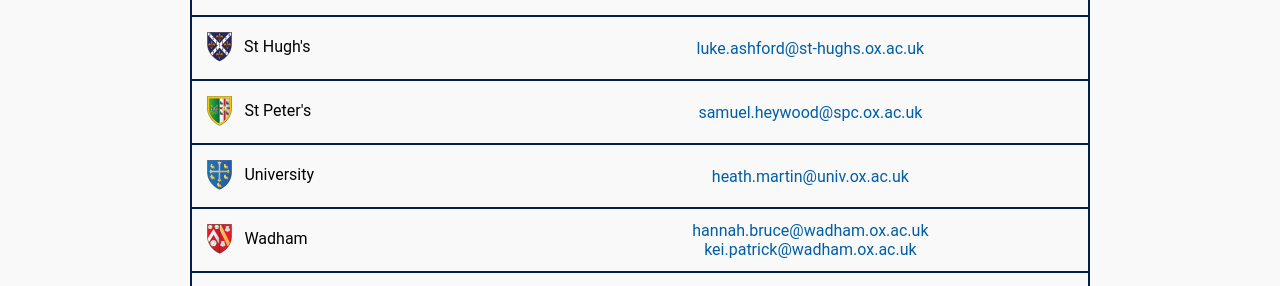
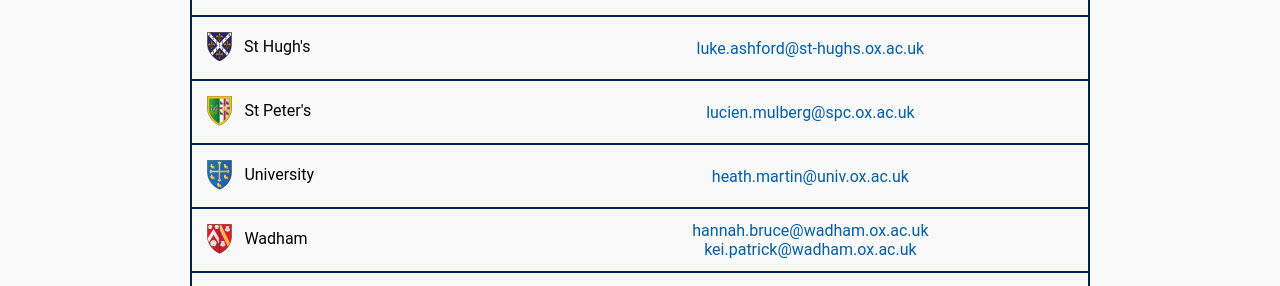
Before and after one commit to OUBaC/OUBaC.github.io, a Jekyll site: the page built from college-captains.html, in a window 1280 px wide and 900 px high, scrolled down 1047 px. Shown: the part 513-799 px from the top of the window. Built offline with Jekyll 4.4.1, drawn with Linux system fonts in a browser that asks for light colours.

Commit message:
Update college-captains.html

```diff
--- a/college-captains.html
+++ b/college-captains.html
@@ -89,7 +89,7 @@
    Captain: luke.ashford@st-hughs.ox.ac.uk
  - College: St Peter&apos;s
    img: st-peters
-   Captain: samuel.heywood@spc.ox.ac.uk
+   Captain: lucien.mulberg@spc.ox.ac.uk
  - College: University
    img: university
    Captain: heath.martin@univ.ox.ac.uk
```
